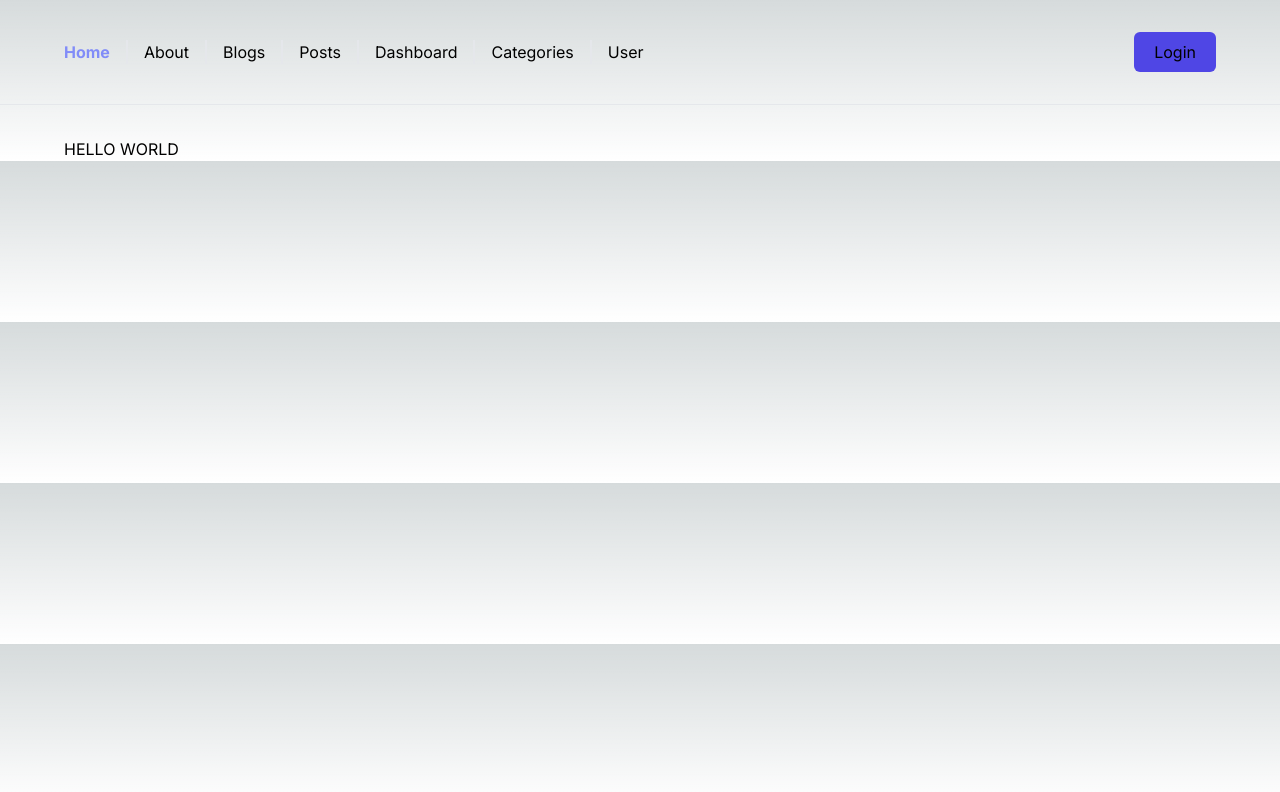
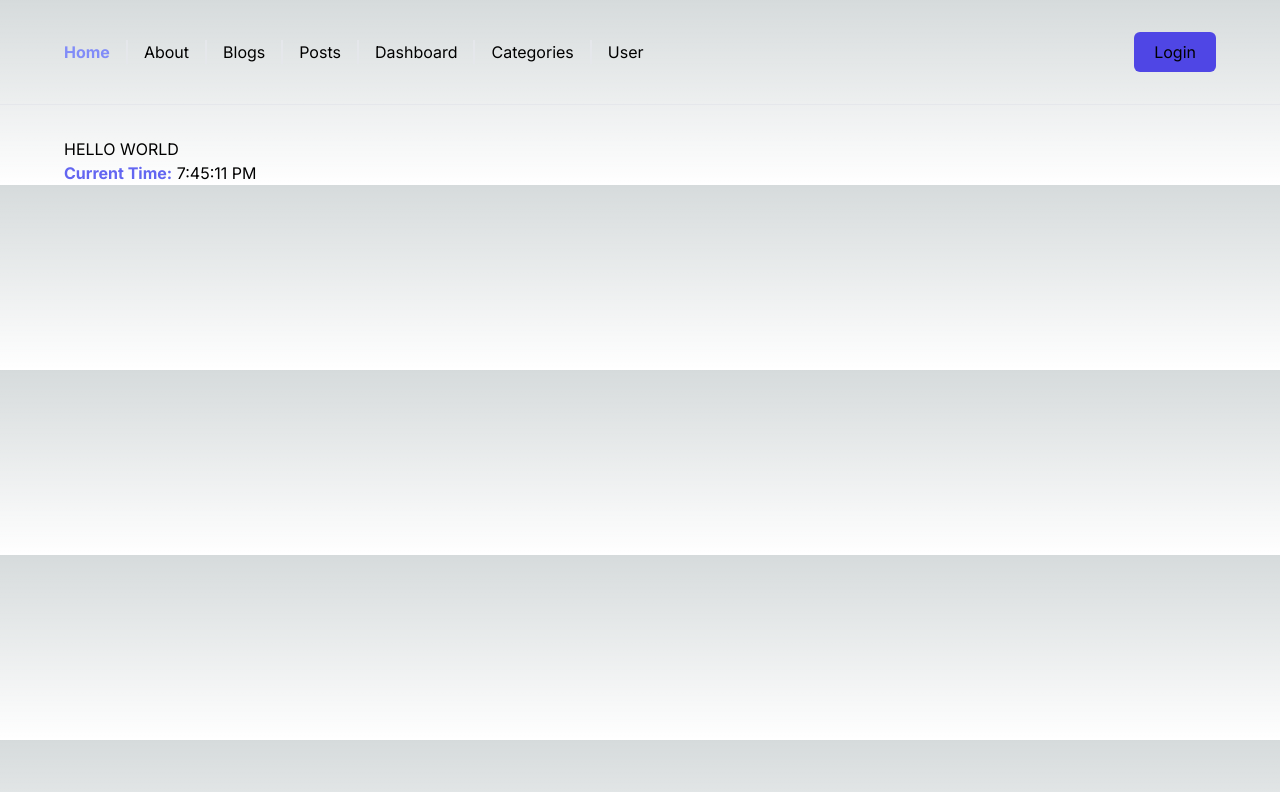
Before and after one commit to Jisan-Dev/next-crash, a Next.js app: page / in a window 1280 px wide. Shown: the top 792 px of the page. Built offline with nearby package versions, Linux system fonts and the light colour scheme.

Commit message:
stop chache in backend

```diff
--- a/app/page.js
+++ b/app/page.js
@@ -1,7 +1,13 @@
-export default function Home() {
+export default async function Home() {
+  const res = await fetch('http://localhost:3000/time', { cache: 'no-store' });
+  const data = await res.json();
+
   return (
     <main>
       <h1>HELLO WORLD</h1>
+      <div>
+        <span className="font-bold mt-2 text-indigo-500">Current Time:</span> {data?.currentTime}
+      </div>
     </main>
   );
 }
--- /dev/null
+++ b/app/time/route.js
@@ -0,0 +1,4 @@
+export const dynamic = 'force-dynamic'; // to stop caching
+export async function GET() {
+  return Response.json({ currentTime: new Date().toLocaleTimeString() });
+}
```
